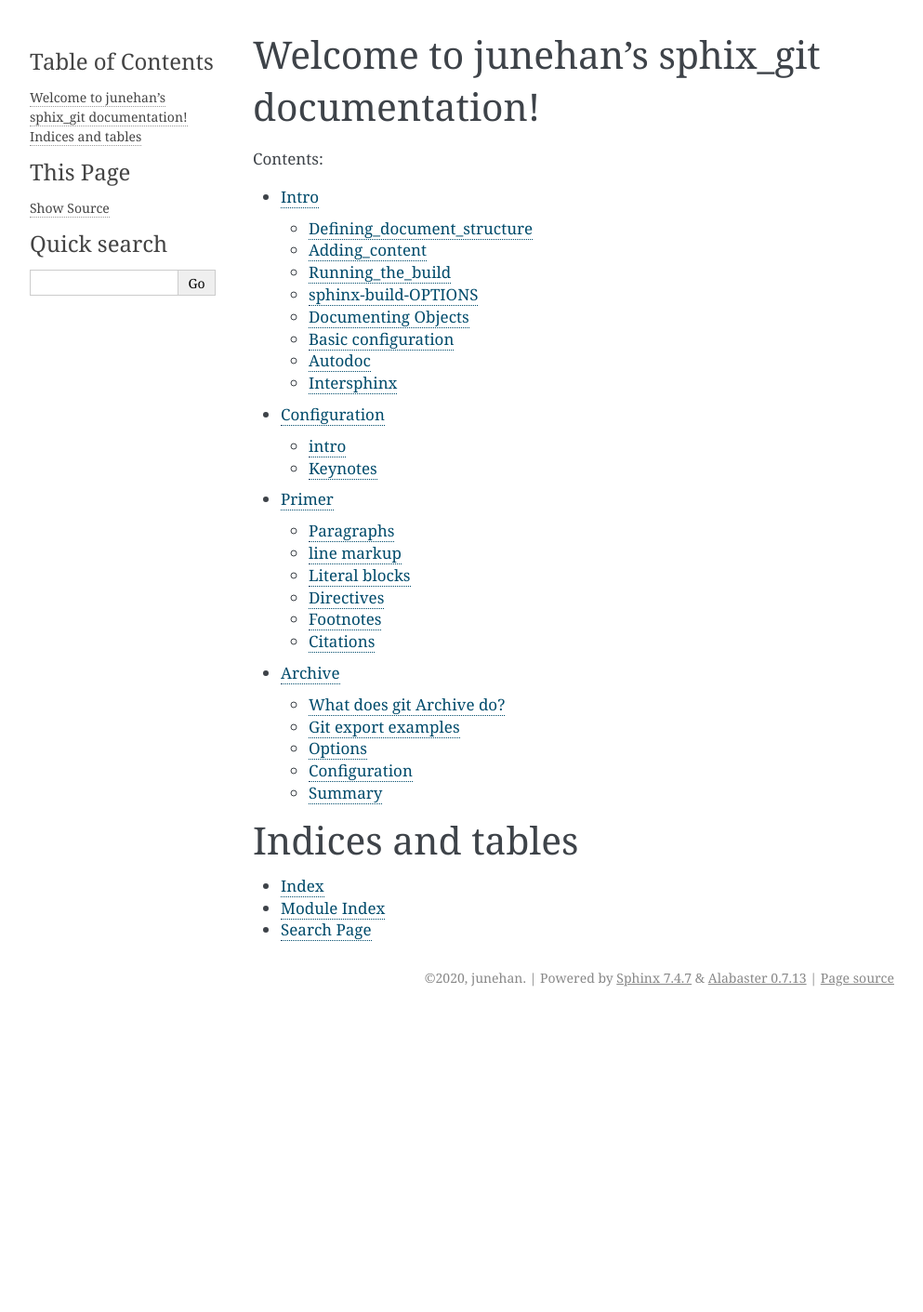
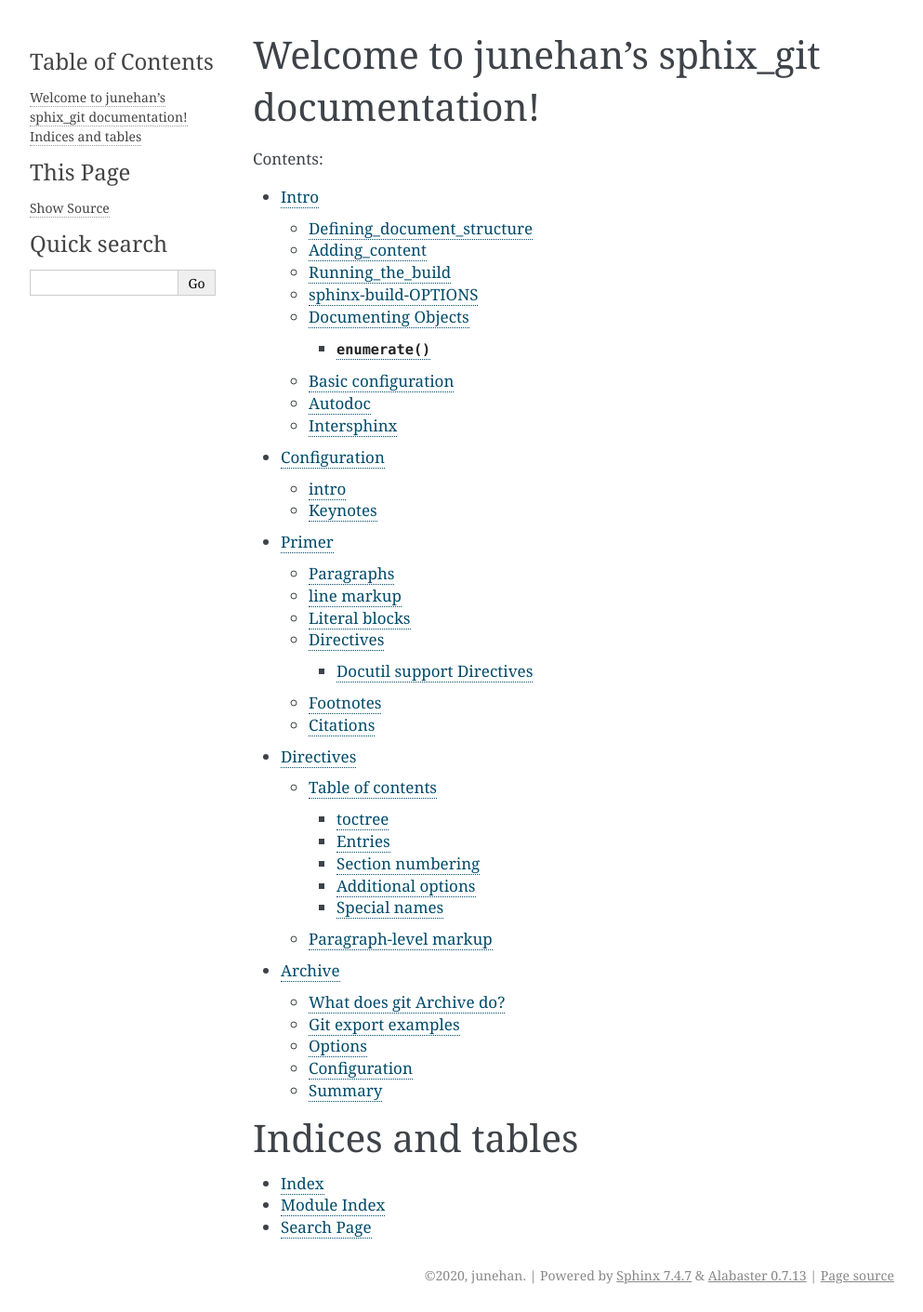
Before and after one commit to junehan-dev/doc, a Sphinx documentation site: the page built from docs/source/index.rst, in a window 1280 px wide. Shown: the whole page at 93% size, without its empty margins (148-1141 px from the left). Built offline with Sphinx 7.4.7, drawn with Linux system fonts in a browser that asks for light colours; before the commit the page ends 1091 px from its top, so only the background shows below that; part of the change alters nothing that is shown.

Commit message:
rst/contents/directivs ongoing

```diff
--- a/docs/source/index.rst
+++ b/docs/source/index.rst
@@ -7,12 +7,13 @@ Welcome to junehan's sphix_git documentation!
 =============================================
 
 .. toctree::
-   :maxdepth: 2
+   :maxdepth: 3
    :caption: Contents:
 
    intro
    configuration
    rst/primer
+   rst/contents/directives
    git/archive
 
 Indices and tables
--- /dev/null
+++ b/docs/source/rst/contents/directives.rst
@@ -0,0 +1,207 @@
+Directives
+==========
+
+Directives는 명시적인 마크업의 기본 블록이다.
+docutils가 다수의 Directives를 제공하는 반면, sphinx는 더 많은 것을 제공하며, Directives를 주요한 확장 매커니즘의 하나로 사용한다.
+
+`Domains`_ 문서를 보면, domains에 의해 더해진 roles를 볼 수 있다.
+
+.. _Domains: https://www.sphinx-doc.org/en/master/usage/restructuredtext/domains.html
+
+.. tip::
+
+   restructuredtext Primer문서에 docutils에 의해 제공되는 Directives를 확인할 수 있다.
+
+
+
+Table of contents
+-----------------
+
+reST가 일부 문서들의 연결하기위한 빌트인을 제공하지 않기 때문에, 또는
+문서를 여러 출력파일로 나누지 않기 떄문에, sphinx는 커스텀-Directives를 사용하여,
+개별 파일들을 문서로 구성하는 관계를 더한다. 마찬가지로 tables of contents도 그렇다.
+**toctree** Directives는 중앙에 있는 요소이다.
+
+.. note::
+
+   다른 파일에서 하나의 파일을 단순한 "inclusion"하는 것은 ``include`` Directives를 통해 가능하다.
+
+.. note::
+
+   현재 문서를 위한 contents table을 생성하기 위해서, reST의 표준 ``contents Directive`` 를 사용하면 된다.
+
+toctree
+^^^^^^^
+
+이 Directive는 "TOC tree"를 현재 위치에 삽입한다.
+directive body에 주어진 문서의 개별적인 TOCs("sub-TOC trees"를 포함한)를 사용하여 그리한다.
+관계적인 문서이름들('/'로 시작하지 않는,)는 directive가 일어나는 문서에 대해 상대적이다.
+절대경로 이름들은, source디렉터리에 대해 상대적이다. 숫자인 **maxdepth** 옵션은 아마, tree의 깊이를 가리키기 위해 주어진다.;
+default로는 모든레벨이 포함된다.
+
+"TOC tree"의 대표는 개별 아웃풋 포멧에 따라 달라진다.
+빌더가 다수의 파일을 아웃풋으로 한다면, 그것을 하이퍼링크의 컬렉션으로 취급할 것이다.
+반면, 빌더가 하나의 파일만을 출력한다면, 그것을 문서의 content로 TOC tree에 있는 것을 넣을 것이다.
+
+이 예제를 보면,(파이톤 docs의 라이브러리 레퍼런스 인덱스에서 취한 것이다.)::
+
+   .. toctree::
+      :maxdepth: 2
+
+      intro
+      strings
+      datatypes
+      numbric
+      (and more...)
+
+이것은 2가지를 수행한다:
+
+   - Table of contents from thos docments are inserted, with a maximum depth of two, that means one nested heading. toctree directives in those doucment are also taken into account
+   - Sphinx knows the relative order of the documents. *intro*, *strings* and so forth, and it knows that they are children of the shown document, the library index. From this information it generates "next chapter", "previous chapter" and "parent chapter" links.
+
+Entries
+^^^^^^^
+
+Document titles in toctree는 자동적으로 referenced document의 title을 읽어올 것입니다.
+만약 그것이 당신이 원한행동이 아니라면, 직접 명시적으로 title과 target을 similar syntax to reST hyperlinks를 작성하세요.
+(그리고 sphinx의 `cross-referencing syntax`_ 도요). 이는 아래처럼 보입니다::
+
+   .. toctree::
+
+      intro
+      All about strings <strings>
+      datatypes
+
+.. _cross-referencing syntax: https://www.sphinx-doc.org/en/master/usage/restructuredtext/roles.html#xref-syntax
+
+두번째 줄은 *strings* 문서 에 대한 링크입니다. 그러나 All about strings를 strings의 title을 대신해서 사용합니다.
+직접 명시적인 링크를 줄 수도 있습니다. 문서이름이 아니라 HTTP URL을 부여할 수도 있죠
+
+Section numbering
+^^^^^^^^^^^^^^^^^
+
+만약 섹션 번호가 html output에도 있길 바란다면, **toplevel** toctree를 *numbered* 옵션을 주세요.
+예를 들면::
+
+   .. toctree::
+      :numbered:
+
+      foo
+      bar
+
+번호매김은 foo의 헤딩에서 부터 시작될 겁니다. sub-toctree는 자동적으로 번호매김이 됩니다.
+(그들에게는 *numbered* 옵션을 주면 안되요.)
+
+특정 depth까지만 번호매김을 적용하는 것도 가능합니다. depth를 numeric argement로 numbered옵션에 주면 처리 될겁니다.
+
+Additional options
+^^^^^^^^^^^^^^^^^^
+
+- caption
+- name
+- titlesonly
+- glob
+- hidden
+- reversed
+- includehidden
+
+*caption* 옵션을 사용하여 toctree caption을 줄 수 있습니다. 그리고 *name* 옵션을 사용하여,
+내부적인 타겟 명을 주면 그것은 *ref* 를 통해 referenced 될 수 있습니다::
+
+   .. toctree::
+      :caption: Table of contents
+      :name: mastertoc
+
+      foo
+
+만약 tree안에 있는 documents의 title만이 보여지길 원한다면, (동일 레벨의 다른 내부 헤딩을 제외하고,), *titlesonly* 옵션을 사용할 수 있습니다::
+
+   .. toctree::
+      :titlesonly:
+
+      foo
+      bar
+
+"globbing"을 toctree directives에서 사용할 수 있습니다.
+*glob* flag-옵션을 주는 걸 통해서요.
+모든 엔트리들은 이후 가능한 문서들의 리스트에 대해서 매치될 것이고,
+매치된 것들은 alphabet순으로 리스트화 될 것 입니다. 예를 들면::
+
+   .. toctree::
+      :glob:
+
+      intro*
+      recipe/*
+      *
+
+이것은 ``intro`` 라는 이름으로 시작되는 모든 documents를 포함할 것 입니다.
+그리고 ``recipe`` 폴더 안의 모든 문서들,
+마지막으로 남은 모든 문서들(이미 포함된 것은 제외)을 포함할 것입니다.
+
+Special names
+^^^^^^^^^^^^^
+
+Sphinx는 일부 document이름들을 특정 용도를 위해 예약해 두었습니다.
+따라서 이 이름들은 이미 수행하는 역할이 있기 때문에 네임스페이스를 존중해주어야합니다.
+문제를 일으킬거니까요:)::
+
+   - *genindex*, *modindex*, *search*
+   - every name beginning with *_*
+
+.. warning::
+
+   흔하지 않은 문자를 파일명으로 쓰는 것은 그만두세요, 일부 포멧들은 이 문자들을 예상치 못한 방향으로 해석합니다.
+
+      - Do not use colon *:* for HTML based formats. link to other part may not work.
+      - Do not use plus *+* for ePub format. some resources may not be found
+
+Paragraph-level markup
+----------------------
+
+.. tip::
+
+   directive는 docutils것이 기반이고, 우리는 지금 Sphinx의 directives를 보고 있는거 아시죠?
+
+- note
+- warning
+- versionadded + vesion
+
+   .. versionadded:: 2.5b
+      The *spam* parameter.
+
+- versionchaged + version
+
+   .. versionchanged:: 2.5r
+      The *spam* parameter.
+
+
+- deprecated + version
+
+   .. deprecated:: 3.1
+      Use :func:`spam` instead.
+
+- seealso
+
+   .. seealso::
+
+      Module :py:mod:`zipfile`
+         Documentation of the :py:mod:`zipfile` standard module.
+
+      `GNU tar manual, Basic Tar Format <http://link>`_
+         Documentation for tar archive files, including GNU tar extensions.
+
+- rubric + title
+- centered
+
+   .. centered:: LICENSE AGREEMENT
+
+- hlist
+
+   .. hlist::
+      :columns: 3
+
+      * A list of
+      * short items
+      * that should be
+      * displayed
+      * horizontally
```
